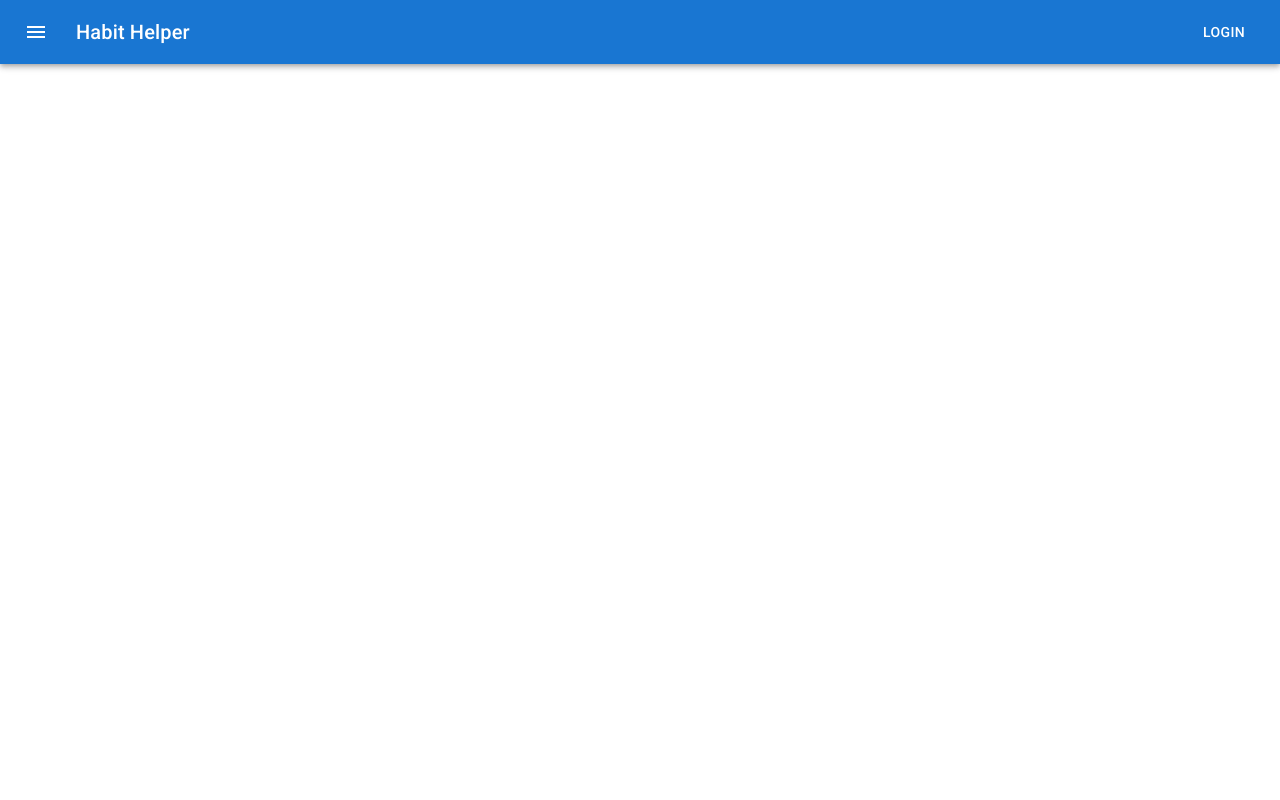
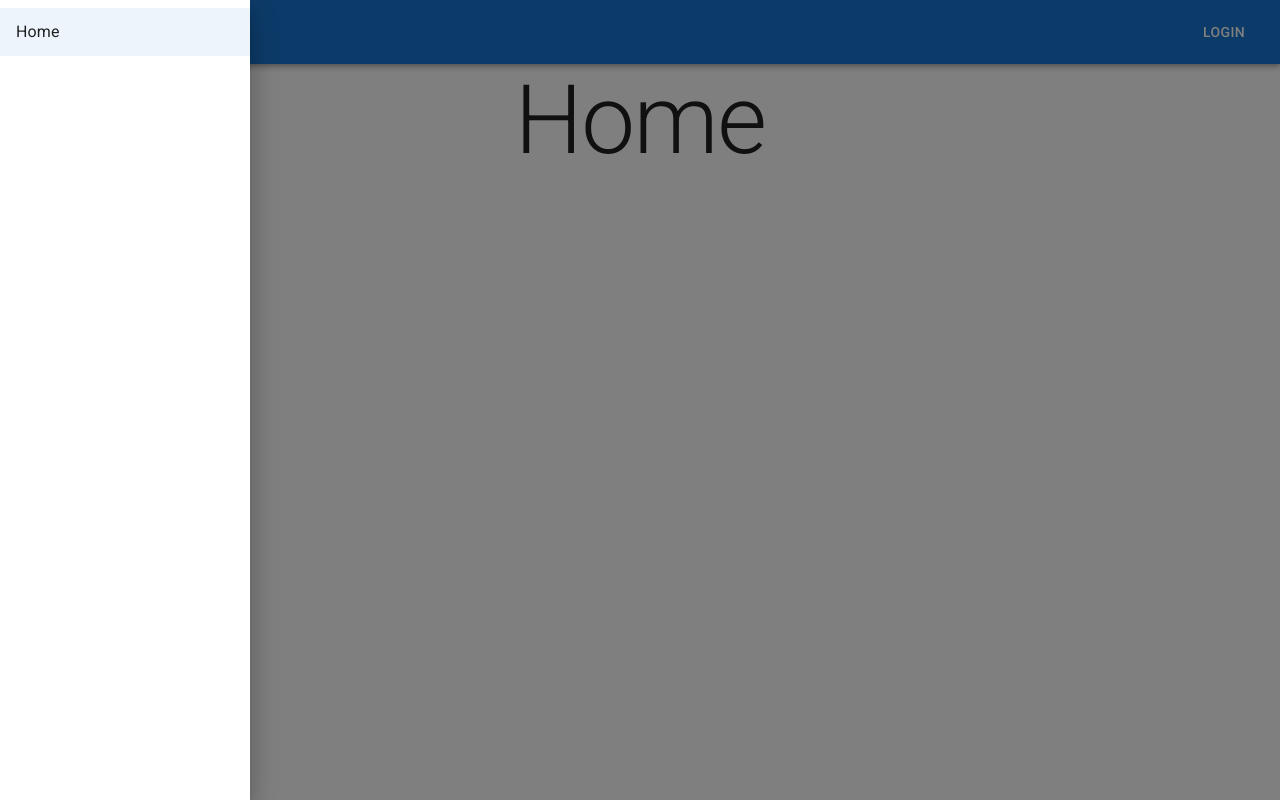
Before and after one commit to MTU-CS3141-Team15/CS3141-R02-team15, a React (Create React App) app in the folder apps/frontend/: page / in a window 1280 px wide. Both pictures are taken after a click on the button "menu". Built offline with nearby package versions, Linux system fonts and the light colour scheme.

Commit message:
Get basic frontend built

```diff
--- a/apps/frontend/package.json
+++ b/apps/frontend/package.json
@@ -9,7 +9,8 @@
         "@mui/icons-material": "^5.4.2",
         "@mui/material": "^5.4.3",
         "react": "^17.0.2",
-        "react-dom": "^17.0.2"
+        "react-dom": "^17.0.2",
+        "react-router-dom": "^6.2.1"
     },
     "devDependencies": {
         "@testing-library/jest-dom": "^5.16.2",
--- a/apps/frontend/src/components/App.tsx
+++ b/apps/frontend/src/components/App.tsx
@@ -3,19 +3,34 @@ import {
   AppBar,
   Box,
   Button,
+  CircularProgress,
+  Container,
   CssBaseline,
+  Drawer,
   IconButton,
+  List,
   Toolbar,
   Typography,
 } from "@mui/material";
+import { Route, Routes } from "react-router-dom";
 import { lightTheme } from "../themes/light";
 import MenuIcon from "@mui/icons-material/Menu";
+import { lazy, Suspense, useCallback, useState } from "react";
+import ListItemNavLink from "./ListItemNavLink";
+
+const Home = lazy(() => import("../pages/Home"));
 
 export default function App() {
+  const [drawerOpen, setDrawerOpen] = useState(false);
+
+  const toggleDrawer = useCallback(
+    () => setDrawerOpen(!drawerOpen),
+    [drawerOpen]
+  );
+
   return (
     <ThemeProvider theme={lightTheme}>
       <CssBaseline />
-      <Box sx={{ flexGrow: 1 }}>
       <AppBar position="static">
         <Toolbar>
           <IconButton
@@ -24,6 +39,7 @@ export default function App() {
             color="inherit"
             aria-label="menu"
             sx={{ marginRight: 2 }}
+            onClick={toggleDrawer}
           >
             <MenuIcon />
           </IconButton>
@@ -33,7 +49,32 @@ export default function App() {
           <Button color="inherit">Login</Button>
         </Toolbar>
       </AppBar>
+      <Drawer anchor="left" open={drawerOpen} onClose={toggleDrawer}>
+        <Box
+          sx={{ width: 250 }}
+          role="presentation"
+          onClick={toggleDrawer}
+          onKeyDown={toggleDrawer}
+        >
+          <List>
+            <ListItemNavLink to="/" primary="Home" />
+          </List>
         </Box>
+      </Drawer>
+      <Suspense
+        fallback={
+          <Container
+            component="main"
+            sx={{ display: "flex", justifyContent: "center" }}
+          >
+            <CircularProgress sx={{ marginTop: 15 }} />
+          </Container>
+        }
+      >
+        <Routes>
+          <Route path="/" element={<Home />} />
+        </Routes>
+      </Suspense>
     </ThemeProvider>
   );
 }
--- /dev/null
+++ b/apps/frontend/src/components/ListItemLink.tsx
@@ -0,0 +1,42 @@
+import {
+  ListItemButton,
+  ListItemButtonProps,
+  ListItemIcon,
+  ListItemText,
+} from "@mui/material";
+import { forwardRef, useMemo } from "react";
+import {
+  Link as RouterLink,
+  LinkProps as RouterLinkProps,
+} from "react-router-dom";
+
+export interface ListItemLinkProps
+  extends ListItemButtonProps<typeof RouterLink> {
+  icon?: React.ReactElement;
+  primary: string;
+}
+
+export default function ListItemLink({
+  icon,
+  primary,
+  to,
+  ...props
+}: ListItemLinkProps) {
+  const Link = useMemo(
+    () =>
+      forwardRef<HTMLAnchorElement, Omit<RouterLinkProps, "to">>(function Link(
+        itemProps,
+        ref
+      ) {
+        return <RouterLink to={to} ref={ref} {...itemProps} role={undefined} />;
+      }),
+    [to]
+  );
+
+  return (
+    <ListItemButton component={Link} {...props}>
+      {icon ? <ListItemIcon>{icon}</ListItemIcon> : null}
+      <ListItemText primary={primary} />
+    </ListItemButton>
+  );
+}
--- /dev/null
+++ b/apps/frontend/src/components/ListItemNavLink.tsx
@@ -0,0 +1,14 @@
+import { useMemo } from "react";
+import { useLocation } from "react-router-dom";
+import ListItemLink, { ListItemLinkProps } from "./ListItemLink";
+
+export default function ListItemNavLink({ to, ...props }: ListItemLinkProps) {
+  const location = useLocation();
+
+  const isActive = useMemo(
+    () => location.pathname === to,
+    [location.pathname, to]
+  );
+
+  return <ListItemLink selected={isActive} to={to} {...props}></ListItemLink>;
+}
--- a/apps/frontend/src/index.tsx
+++ b/apps/frontend/src/index.tsx
@@ -3,12 +3,15 @@ import "@fontsource/roboto/400.css";
 import "@fontsource/roboto/500.css";
 import "@fontsource/roboto/700.css";
 import { StrictMode } from "react";
-import ReactDOM from "react-dom";
+import { render } from "react-dom";
+import { BrowserRouter } from "react-router-dom";
 import App from "./components/App";
 
-ReactDOM.render(
+render(
   <StrictMode>
-    <App />
+    <BrowserRouter>
+      <App />
+    </BrowserRouter>
   </StrictMode>,
   document.getElementById("root")
 );
--- /dev/null
+++ b/apps/frontend/src/pages/Home.tsx
@@ -0,0 +1,9 @@
+import { Box, Typography } from "@mui/material";
+
+export default function Home() {
+  return (
+    <Box component="main" sx={{ display: "flex", justifyContent: "center" }}>
+      <Typography variant="h1">Home</Typography>
+    </Box>
+  );
+}
```
Also changed, not shown: apps/frontend/src/components/Link.tsx (added, +13 -0 lines), 1 other file (tests, documents, lock files or other folders). Lines whose indentation alone changed are shown as unchanged.
